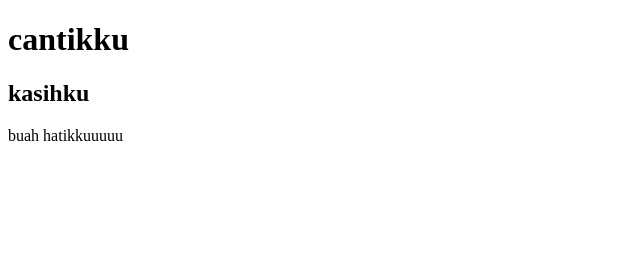
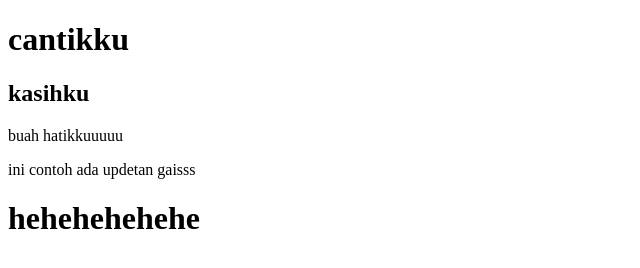
Before and after one commit to putributarbutar53/putri-gittest, a plain HTML site: page index.html in a window 1280 px wide. Shown: the whole page, without its empty margins (0-640 px from the left). Drawn offline with Linux system fonts and the light colour scheme.

Commit message:
memodifikasi isi index.html

```diff
--- a/index.html
+++ b/index.html
@@ -10,5 +10,7 @@
     <h1>cantikku</h1>
     <h2>kasihku</h2>
     <p>buah hatikkuuuuu</p>
+    <p>ini contoh ada updetan gaisss</p>
+    <h1>hehehehehehe</h1>
   </body>
 </html>
```
